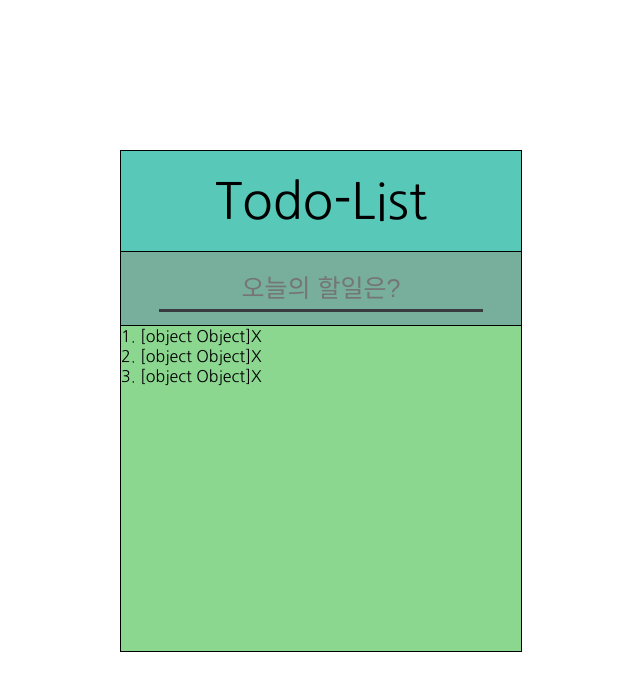
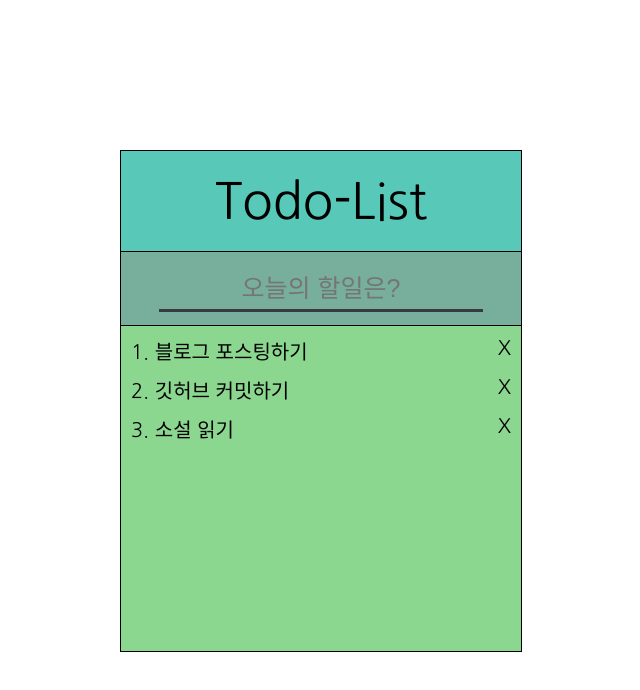
Before and after one commit to junu126/ReactExemple, a React (Create React App) app in the folder todolist_entry/: page / in a window 1280 px wide. Shown: the top 690 px of the page, without its empty margins (320-960 px from the left). Built offline with nearby package versions, Linux system fonts and the light colour scheme.

Commit message:
UPDATE : span태그 부모 중첩 수정

```diff
--- a/todolist_entry/src/components/TodoList.jsx
+++ b/todolist_entry/src/components/TodoList.jsx
@@ -1,18 +1,19 @@
 import React from 'react';
 import './TodoList.css';
 
-const TodoItem = ( text, id, isDelete ) => {
+const TodoItem = ( text, id, isDelete, check, isOnHandleToggle ) => {
+
   return (
-    <div className={'TodoItem'}>
-      <span>{`${id + 1}. ${text}`}<span onClick={() => isDelete(id)} className='DeleteButton'>X</span></span>
+    <div className={check === true ? 'TodoItem_on' : 'TodoItem_off'}>
+      <span onClick={() => isOnHandleToggle(id)}>{`${id + 1}. ${text}`}</span><span onClick={() => isDelete(id)} className='DeleteButton'>X</span>
     </div>
   );
 }
 
-const TodoList = ({ ItemList, isDelete }) => {
+const TodoList = ({ ItemList, isDelete, isOnHandleToggle }) => {
   return(
     <div className='TodoLists'>
-      {ItemList.map((item, index) => TodoItem(item, index, isDelete))}
+      {ItemList.map((item, index) => TodoItem(item.text, index, isDelete, item.check, isOnHandleToggle))}
     </div>
   );
 }
```
